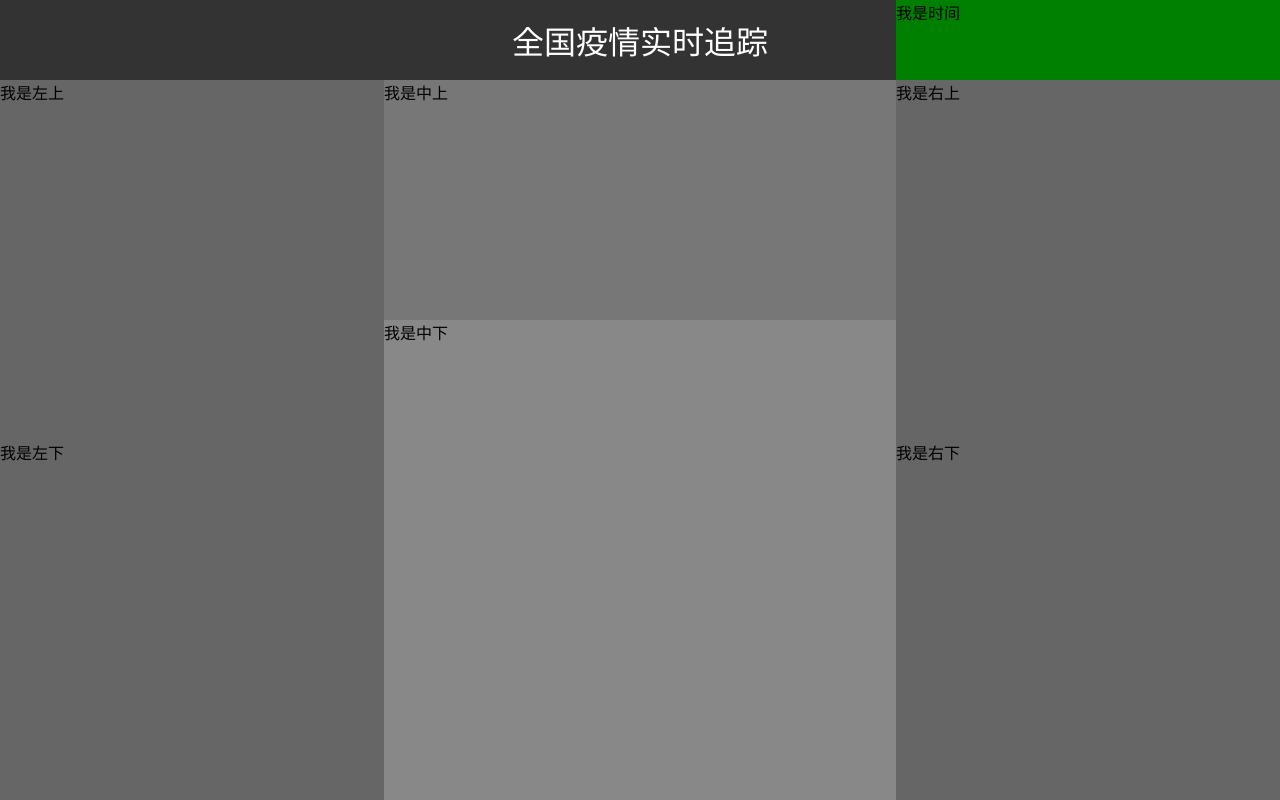
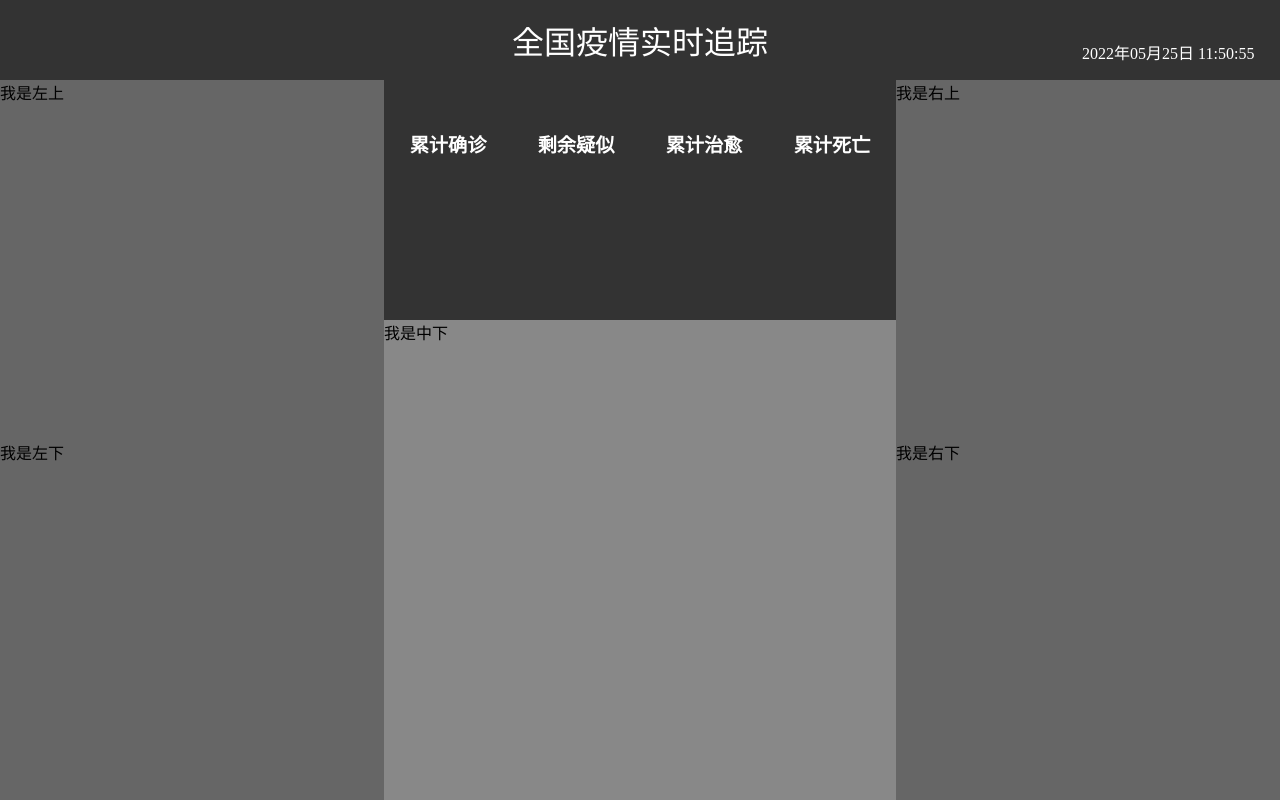
Before and after one commit to bugsong/graduationProject, a Flask app: template templates/main.html in a window 1280 px wide. Run offline with Flask 2, Linux system fonts and the light colour scheme; the template is opened without the code that fills it, so the values that code supplies are empty.

Commit message:
成功实现中间上部分的数据更新

```diff
--- a/app.py
+++ b/app.py
@@ -1,13 +1,15 @@
 from flask import Flask
 from flask import request  # 用来获取浏览器传过来的请求参数
 from flask import render_template
+from flask import jsonify  # 转字符串用的
+import utils
 
 app = Flask(__name__)
 
 
 @app.route('/')  # 这里我是直接改写了跟路径的访问
 def index():
-    return render_template('index.html')
+    return render_template('main.html')
 
 
 @app.route('/ajax', methods=["get", "post"])
@@ -16,6 +18,24 @@ def ajax_():
     score = request.values.get("score")
     print(f"name:{name},score:{score}")
     return "10000"
+
+
+@app.route('/time')
+def get_time():
+    return utils.get_time()
+
+
+@app.route('/center_top')
+def get_center_top_data():
+    tup = utils.get_connect(utils.link_config)
+    data = utils.get_center_top_data(tup)
+    json_ = {
+        "confirm": data[0],
+        "suspect": data[1],
+        "heal": data[2],
+        "dead": data[3]
+    }
+    return jsonify(json_)
 
 
 # @app.route('/login')  # 注册一个函数
--- a/static/css/main.css
+++ b/static/css/main.css
@@ -1,7 +1,8 @@
-body{
+body {
     background: #333;
 }
-#title{
+
+#title {
     position: absolute;
     width: 40%;
     height: 10%;
@@ -14,59 +15,92 @@ body{
     align-items: center;
     justify-content: center;
 }
-#time{
+
+#time {
     position: absolute;
-    width: 30%;
+    /* width: 30%; */
     height: 10%;
-    top: 0;
-    right: 0;
-    background:green;
+    color: #fff;
+    top: 5%;
+    right: 2%;
+    /* background: green; */
 }
-#center_top{
+
+/* 中上部分 */
+#center_top {
     position: absolute;
     width: 40%;
     height: 30%;
     top: 10%;
     left: 30%;
-    background:#777;
+    /* background: #777; */
+    color: white;
 }
-#center_bottom{
+
+.num {
+    width: 25%;
+    float: left;
+    display: flex;
+    align-items: center;
+    justify-content: center;
+    color: gold;
+    font-size: 1vw;
+    /* 字体大小部分有待补充 */
+}
+
+.txt {
+    width: 25%;
+    float: left;
+    font-family: "Courier New";
+    display: flex;
+    align-items: center;
+    justify-content: center;
+    font-size: 1vw;
+    /* 字体大小部分有待补充 */
+}
+
+/* 中上部分完结 */
+#center_bottom {
     position: absolute;
     width: 40%;
     height: 60%;
     top: 40%;
     left: 30%;
-    background:#888;
+    background: #888;
 }
-#left_top{
+
+#left_top {
     position: absolute;
     width: 30%;
     height: 45%;
     top: 10%;
     left: 0;
-    background:#666;
+    background: #666;
 }
-#left_bottom{
+
+#left_bottom {
     position: absolute;
     width: 30%;
     height: 45%;
     top: 55%;
     left: 0;
-    background:#666;
+    background: #666;
 }
-#right_top{
+
+#right_top {
     position: absolute;
     width: 30%;
     height: 45%;
     top: 10%;
     right: 0;
-    background:#666;
+    background: #666;
 }
-#right_bottom{
+
+#right_bottom {
     position: absolute;
     width: 30%;
     height: 45%;
     top: 55%;
     right: 0;
-    background:#666;
+    background: #666;
 }
--- /dev/null
+++ b/static/js/functions.js
@@ -0,0 +1,31 @@
+function gettime() {
+    $.ajax({
+        url: "/time",
+        timeout: 10000,//设置超时时间为10秒
+        success: function (data) {
+            $("#time").html(data);//以服务器时间为准
+        },
+        error: function () {
+
+        }
+    })
+}
+
+setInterval(gettime, 1000)
+
+function get_center_data() {
+    $.ajax({
+        url: "/center_top",
+        success: function (data_json_str) {
+            $(".num h1").eq(0).text(data_json_str.confirm);
+            $(".num h1").eq(1).text(data_json_str.suspect);
+            $(".num h1").eq(2).text(data_json_str.heal);
+            $(".num h1").eq(3).text(data_json_str.dead);
+        },
+        error: function () {
+
+        }
+    })
+}
+
+setInterval(get_center_data, 1000)
--- a/templates/main.html
+++ b/templates/main.html
@@ -1,18 +1,48 @@
 <!DOCTYPE html>
 <html>
+
 <head>
     <meta charset="UTF-8">
     <title>疫情监控</title>
     <link rel="stylesheet" href="../static/css/main.css"/>
+    <script src="../static/js/jquery-3.6.0.min.js"></script>
 </head>
+
 <body background="green">
 <div id="title">全国疫情实时追踪</div>
 <div id="time">我是时间</div>
 <div id="left_top">我是左上</div>
 <div id="left_bottom">我是左下</div>
-    <div id="center_top">我是中上</div>
+<div id="center_top">
+    <div class="num">
+        <h1>123</h1>
+    </div>
+    <div class="num">
+        <h1>123</h1>
+    </div>
+    <div class="num">
+        <h1>123</h1>
+    </div>
+    <div class="num">
+        <h1>123</h1>
+    </div>
+    <div class="txt">
+        <h2>累计确诊</h2>
+    </div>
+    <div class="txt">
+        <h2>剩余疑似</h2>
+    </div>
+    <div class="txt">
+        <h2>累计治愈</h2>
+    </div>
+    <div class="txt">
+        <h2>累计死亡</h2>
+    </div>
+</div>
 <div id="center_bottom">我是中下</div>
 <div id="right_top">我是右上</div>
 <div id="right_bottom">我是右下</div>
+    <script src="../static/js/functions.js"></script>
 </body>
+
 </html>
--- /dev/null
+++ b/utils.py
@@ -0,0 +1,90 @@
+# 这里是定义了一个工具
+import time
+import pymysql
+
+link_config = {  # 还没做统一化,请必要时修改
+    "host": "127.0.0.1",
+    "port": 3306,
+    "user": "root",
+    "password": "mariaBugsong",
+    "db": "bugsong",
+    "charset": "utf8mb4"
+}
+
+
+def get_time():
+    time_str = time.strftime("%Y{}%m{}%d{} %X", )
+    return time_str.format("年", "月", "日")
+
+
+def get_connect(link_conf):
+    """
+    传入用户的数据库配置,返回一个链接和游标
+    :param link_conf:
+    :return: [链接,游标]
+    """
+
+    # 创建链接
+    connect = pymysql.connect(host=link_conf["host"],
+                              port=link_conf["port"],
+                              user=link_conf["user"],
+                              password=link_conf["password"],
+                              db=link_conf["db"],
+                              charset=link_conf["charset"])
+    # 创建游标
+    cursor = connect.cursor()
+    return connect, cursor
+
+
+def close_connect(conn, csr):
+    """
+    传入将链接和游标进行顺序关闭
+    :param conn: 链接
+    :param csr: 游标
+    :return: none
+    """
+    if csr:
+        csr.close()
+    if conn:
+        conn.close()
+
+
+def query(sql, get_conn_tup, *args):
+    """
+    查询数据,查完就关闭啦
+    :param sql:sql语句
+    :param get_conn_tup:获取链接和游标
+    :param close_conn:关闭链接和游标
+    :param args:另外参数
+    :return:
+    """
+    conn = None
+    cursor = None
+    conn, cursor = get_conn_tup
+    cursor.execute(sql, args)
+    res = cursor.fetchall()
+    # close_conn(conn, cursor)
+    return res
+
+
+def get_center_top_data(get_conn_tup):
+    _tup = get_conn_tup
+    sql = "select sum(confirm)," \
+          "(select suspect from history order by ds desc limit 1)," \
+          "sum(heal)," \
+          "sum(dead) " \
+          "from details " \
+          "where update_time=(select update_time from details order by update_time desc limit 1)"
+    res = query(sql=sql, get_conn_tup=_tup)
+    return res[0]
+
+
+if __name__ == '__main__':
+    print(get_time())
+    # 以下在网站调用时需要
+    tup = get_connect(link_config)
+    # 以上在网站调用时需要
+
+    print(get_center_top_data(tup))
+    close_connect(tup[0], tup[1])
+    # 需要独自设计关闭操作
```
Lines whose indentation alone changed are shown as unchanged.
